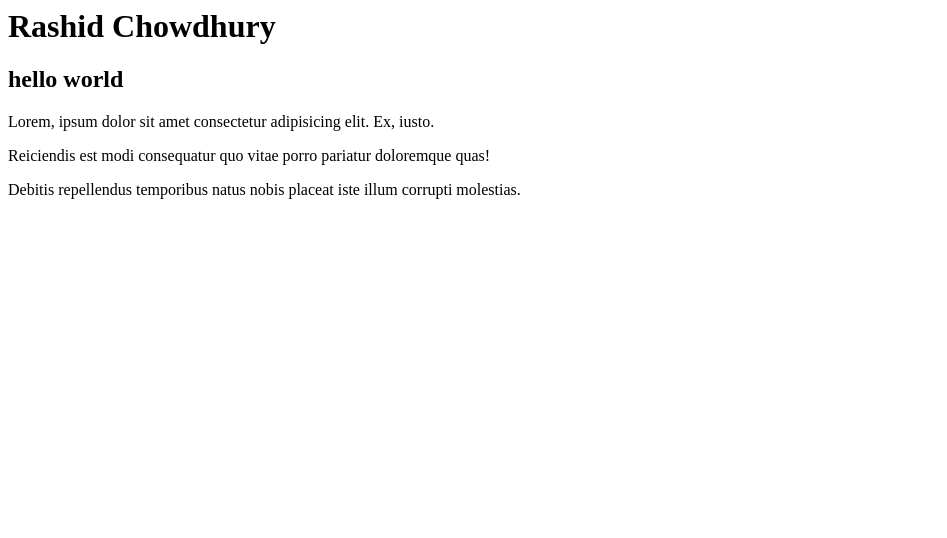
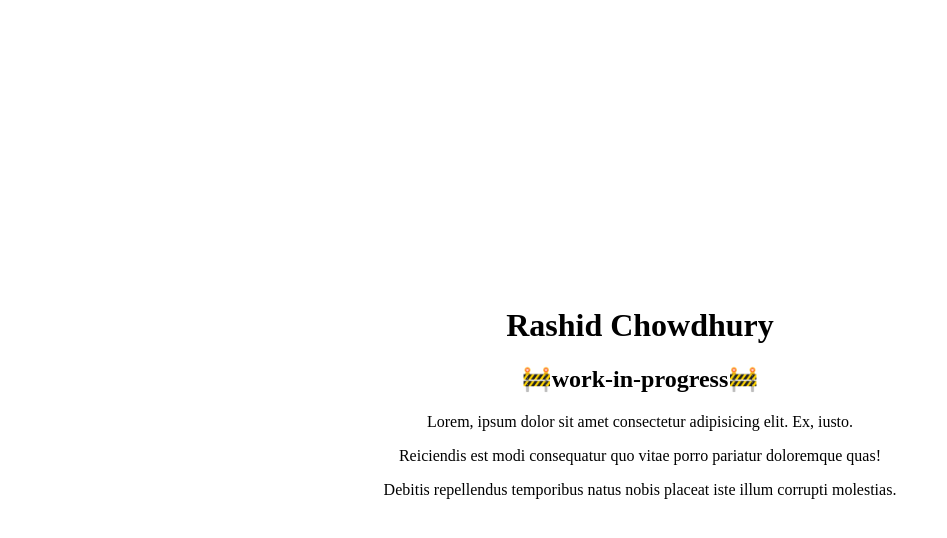
Before and after one commit to rshdschwdhry/personal-portfolio, a plain HTML site: page index.html in a window 1280 px wide. Shown: the whole page, without its empty margins (0-947 px from the left). Drawn offline with Linux system fonts and the light colour scheme.

Commit message:
Add files via upload

```diff
--- a/index.html
+++ b/index.html
@@ -2,18 +2,37 @@
   <head>
     <meta charset="UTF-8" />
     <meta name="viewport" content="width=device-width, initial-scale=1.0" />
-    <title>Document</title>
+    <title>Rashid Chowdhury - Tech Support Specialist</title>
+    <style>
+      body,
+      html {
+        margin: 0;
+        padding: 0;
+        height: 100%;
+        display: flex;
+        justify-content: center;
+        align-items: center;
+      }
+      .content {
+        text-align: center; /* Ensures text within the container is also centered */
+      }
+    </style>
   </head>
   <body>
+    <div class="content">
       <h1>Rashid Chowdhury</h1>
-    <h2>hello world</h2>
-    <p>Lorem, ipsum dolor sit amet consectetur adipisicing elit. Ex, iusto.</p>
+      <h2>🚧work-in-progress🚧</h2>
       <p>
-      Reiciendis est modi consequatur quo vitae porro pariatur doloremque quas!
+        Lorem, ipsum dolor sit amet consectetur adipisicing elit. Ex, iusto.
+      </p>
+      <p>
+        Reiciendis est modi consequatur quo vitae porro pariatur doloremque
+        quas!
       </p>
       <p>
         Debitis repellendus temporibus natus nobis placeat iste illum corrupti
         molestias.
       </p>
+    </div>
   </body>
 </html>
```
Lines whose indentation alone changed are shown as unchanged.
